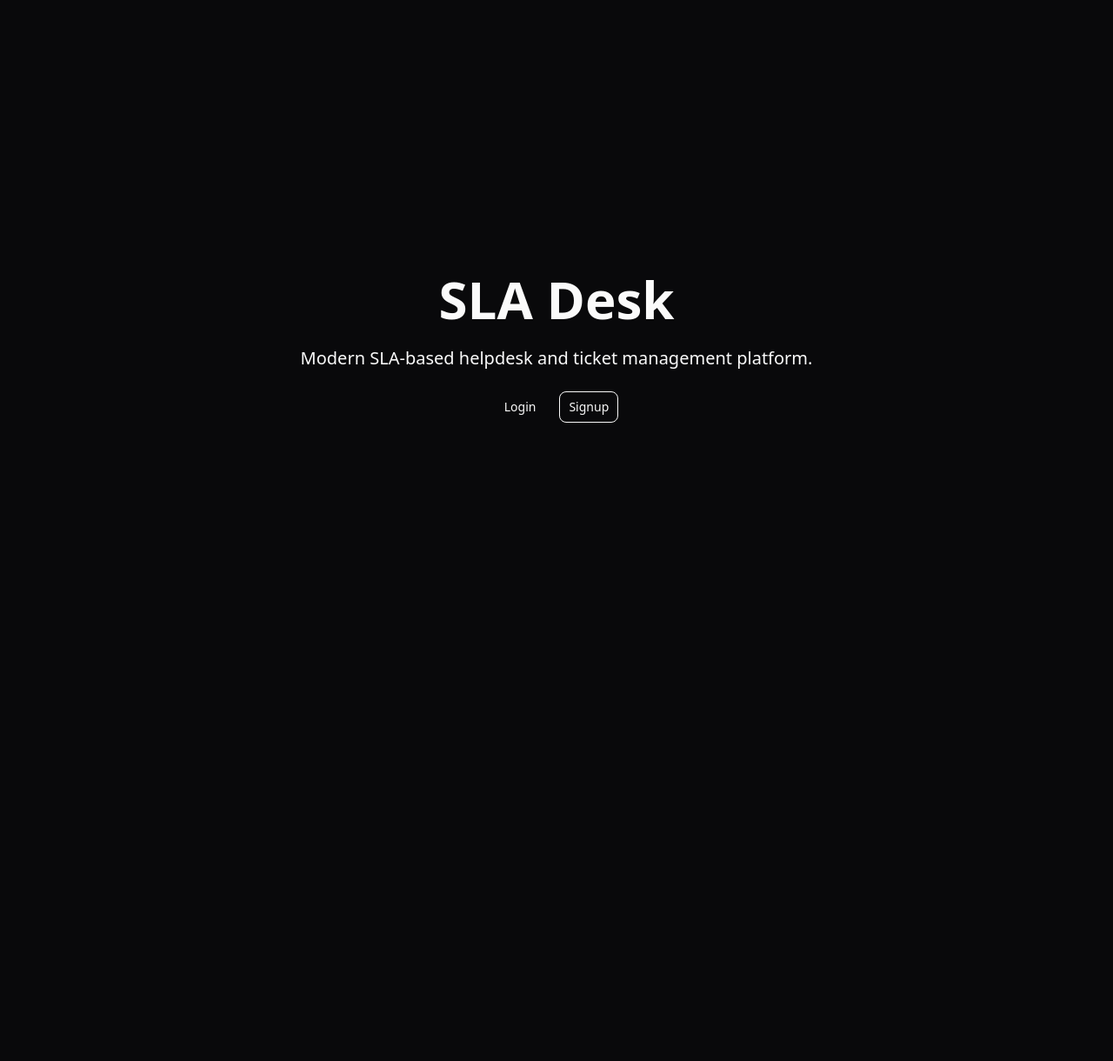
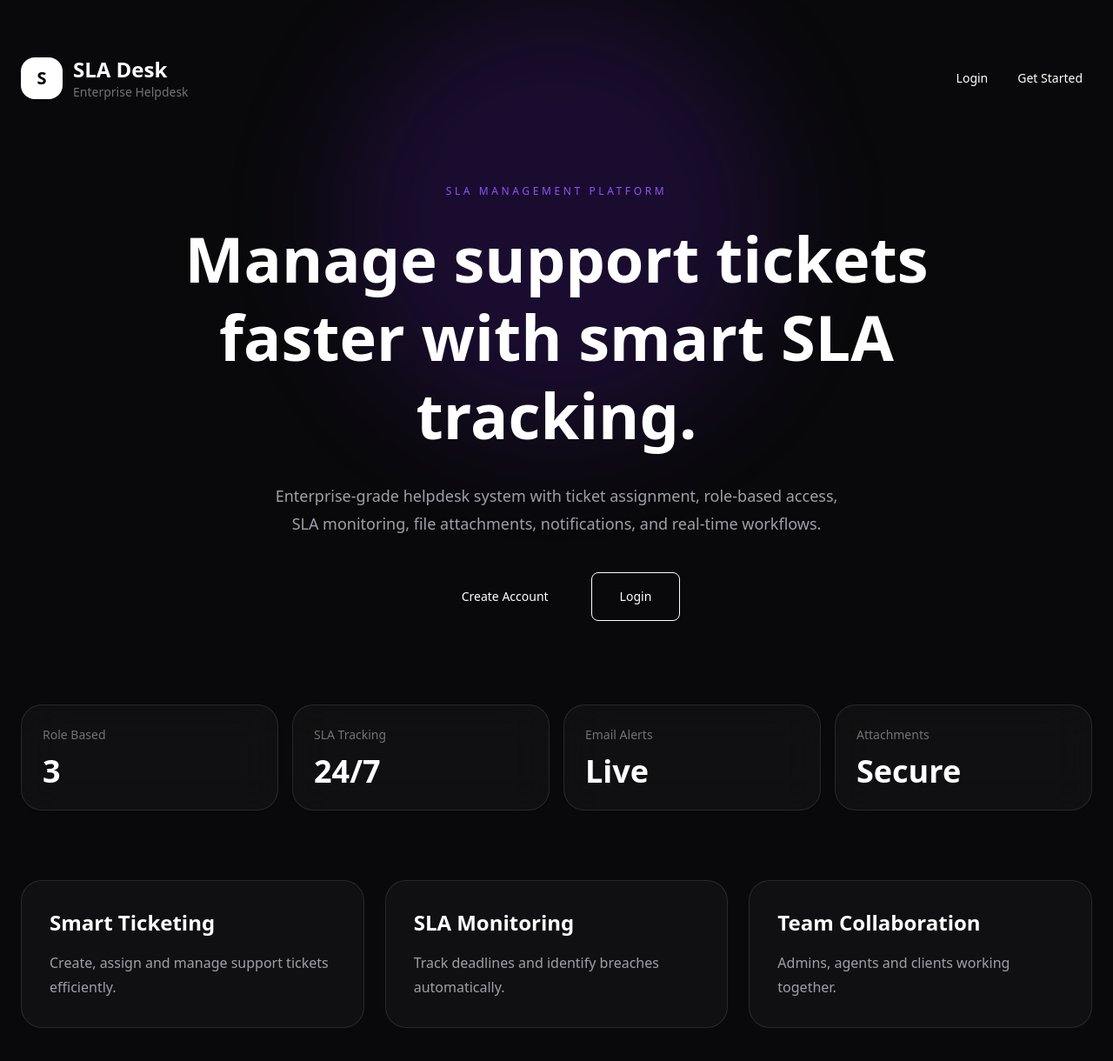
Before and after one commit to TanishSharma151/nextjs-sla-ticketing, a Next.js app: page / in a window 1280 px wide. Shown: the top 1220 px of the page at 87% size. Before the commit the page ends 800 px from the top, so only its background shows below. Built offline with nearby package versions, Linux system fonts and the light colour scheme.

Commit message:
Production ready application

```diff
--- a/src/app/page.tsx
+++ b/src/app/page.tsx
@@ -1,37 +1,330 @@
 import Link from 'next/link';
 
-import { Button }
-from '@/components/ui/button';
+import { Button } from '@/components/ui/button';
 
 export default function HomePage() {
   return (
-    <main className="min-h-screen flex items-center justify-center p-6">
-      <div className="max-w-3xl text-center space-y-6">
-        <h1 className="text-6xl font-bold">
+    <main
+      className="
+        relative
+        min-h-screen
+        overflow-hidden
+        bg-zinc-50
+        text-black
+
+        dark:bg-[#09090B]
+        dark:text-white
+      "
+    >
+      {/* Glow */}
+      <div
+        className="
+          absolute
+          left-1/2
+          top-0
+          h-[500px]
+          w-[500px]
+          -translate-x-1/2
+          rounded-full
+          bg-violet-600/15
+          blur-3xl
+        "
+      />
+
+      <div
+        className="
+          relative
+          z-10
+          mx-auto
+          flex
+          min-h-screen
+          max-w-7xl
+          flex-col
+          justify-center
+          px-6
+          py-16
+        "
+      >
+        {/* Navbar */}
+
+        <div
+          className="
+            flex
+            items-center
+            justify-between
+          "
+        >
+          <div className="flex items-center gap-3">
+            <div
+              className="
+                flex
+                h-12
+                w-12
+                items-center
+                justify-center
+                rounded-2xl
+                bg-black
+                text-xl
+                font-bold
+                text-white
+
+                dark:bg-white
+                dark:text-black
+              "
+            >
+              S
+            </div>
+
+            <div>
+              <h1 className="text-2xl font-bold">
                 SLA Desk
               </h1>
 
-        <p className="text-xl text-muted-foreground">
-          Modern SLA-based helpdesk
-          and ticket management
-          platform.
+              <p
+                className="
+                  text-sm
+                  text-zinc-500
+                "
+              >
+                Enterprise Helpdesk
               </p>
+            </div>
+          </div>
 
-        <div className="flex items-center justify-center gap-4">
+          <div className="flex gap-3">
             <Link href="/login">
-            <Button size="lg">
+              <Button variant="ghost">
                 Login
               </Button>
             </Link>
 
             <Link href="/signup">
+              <Button>
+                Get Started
+              </Button>
+            </Link>
+          </div>
+        </div>
+
+        {/* Hero */}
+
+        <div
+          className="
+            mt-24
+            text-center
+          "
+        >
+          <p
+            className="
+              text-xs
+              uppercase
+              tracking-[0.3em]
+              text-violet-500
+            "
+          >
+            SLA MANAGEMENT PLATFORM
+          </p>
+
+          <h2
+            className="
+              mx-auto
+              mt-6
+              max-w-5xl
+              text-5xl
+              font-bold
+              leading-tight
+
+              lg:text-7xl
+            "
+          >
+            Manage support
+            tickets faster
+            with smart SLA
+            tracking.
+          </h2>
+
+          <p
+            className="
+              mx-auto
+              mt-8
+              max-w-2xl
+              text-lg
+              leading-8
+              text-zinc-600
+
+              dark:text-zinc-400
+            "
+          >
+            Enterprise-grade helpdesk
+            system with ticket
+            assignment, role-based
+            access, SLA monitoring,
+            file attachments,
+            notifications, and
+            real-time workflows.
+          </p>
+
+          <div
+            className="
+              mt-10
+              flex
+              justify-center
+              gap-4
+            "
+          >
+            <Link href="/signup">
+              <Button
+                size="lg"
+                className="h-14 px-8"
+              >
+                Create Account
+              </Button>
+            </Link>
+
+            <Link href="/login">
               <Button
                 size="lg"
                 variant="outline"
+                className="h-14 px-8"
               >
-              Signup
+                Login
               </Button>
             </Link>
+          </div>
+        </div>
+
+        {/* Stats */}
+
+        <div
+          className="
+            mt-24
+            grid
+            gap-4
+
+            md:grid-cols-4
+          "
+        >
+          {[
+            {
+              title: 'Role Based',
+              value: '3',
+            },
+            {
+              title: 'SLA Tracking',
+              value: '24/7',
+            },
+            {
+              title: 'Email Alerts',
+              value: 'Live',
+            },
+            {
+              title: 'Attachments',
+              value: 'Secure',
+            },
+          ].map((item) => (
+            <div
+              key={item.title}
+              className="
+                rounded-3xl
+                border
+                border-zinc-200
+                bg-white
+                p-6
+                shadow-sm
+
+                dark:border-white/10
+                dark:bg-white/[0.03]
+                dark:backdrop-blur-xl
+              "
+            >
+              <p
+                className="
+                  text-sm
+                  text-zinc-500
+                "
+              >
+                {item.title}
+              </p>
+
+              <h3
+                className="
+                  mt-3
+                  text-4xl
+                  font-bold
+                "
+              >
+                {item.value}
+              </h3>
+            </div>
+          ))}
+        </div>
+
+        {/* Features */}
+
+        <div
+          className="
+            mt-20
+            grid
+            gap-6
+
+            lg:grid-cols-3
+          "
+        >
+          {[
+            {
+              title:
+                'Smart Ticketing',
+              desc:
+                'Create, assign and manage support tickets efficiently.',
+            },
+            {
+              title:
+                'SLA Monitoring',
+              desc:
+                'Track deadlines and identify breaches automatically.',
+            },
+            {
+              title:
+                'Team Collaboration',
+              desc:
+                'Admins, agents and clients working together.',
+            },
+          ].map((feature) => (
+            <div
+              key={feature.title}
+              className="
+                rounded-3xl
+                border
+                border-zinc-200
+                bg-white
+                p-8
+
+                dark:border-white/10
+                dark:bg-white/[0.03]
+              "
+            >
+              <h3
+                className="
+                  text-2xl
+                  font-semibold
+                "
+              >
+                {feature.title}
+              </h3>
+
+              <p
+                className="
+                  mt-4
+                  leading-7
+                  text-zinc-600
+
+                  dark:text-zinc-400
+                "
+              >
+                {feature.desc}
+              </p>
+            </div>
+          ))}
         </div>
       </div>
     </main>
```
Lines whose indentation alone changed are shown as unchanged.
